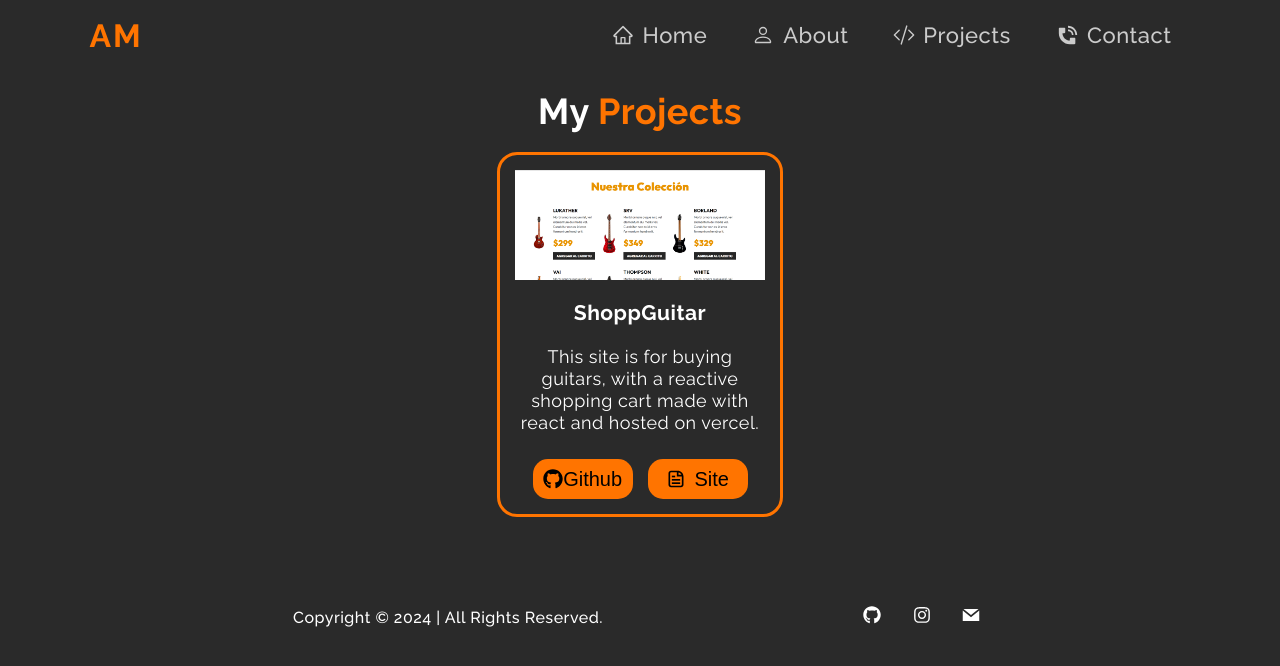
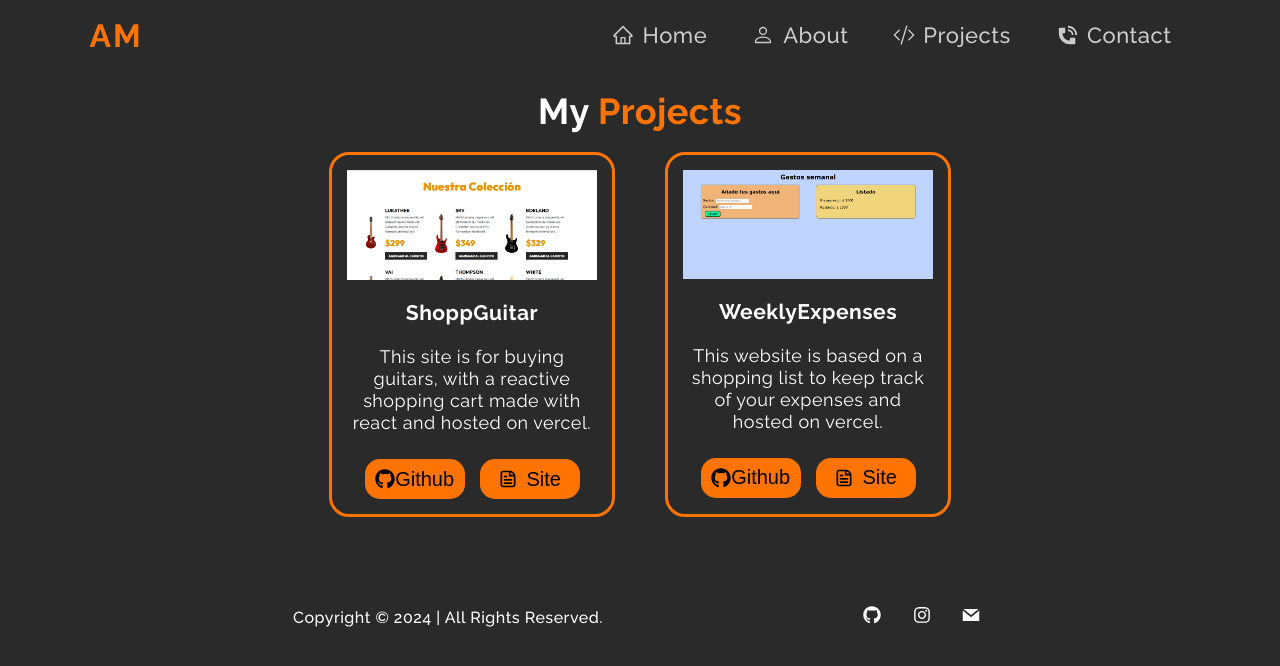
Before and after one commit to Soyagvs/my-portfolio, a React (Vite) app: page /Project in a window 1280 px wide. Shown: the top 666 px of the page. Built offline with nearby package versions, Linux system fonts and the light colour scheme.

Commit message:
add component the project 2

```diff
--- a/src/Components/common/ProjectsBox/ProjectBox.css
+++ b/src/Components/common/ProjectsBox/ProjectBox.css
@@ -23,6 +23,7 @@
 }
 
 .projectbtn {
+
     width: 100px;
     height: 40px;
 }
--- a/src/Components/common/ProjectsBox/ProjectBox.jsx
+++ b/src/Components/common/ProjectsBox/ProjectBox.jsx
@@ -9,12 +9,12 @@ const ProjectBox = ({ projectPhoto, projectName }) => {
       "This site is for buying guitars, with a reactive shopping cart made with react and hosted on vercel.",
     ShoppGuitarGithub: "https://github.com/Soyagvs/shopping-cart-reactjs",
     ShoppGuitarWebsite: "https://shopping-guitar.vercel.app/",
+
+    WeeklyExpensesDesc:
+      "This website is based on a shopping list to keep track of your expenses and hosted on vercel.",
+    WeeklyExpensesGithub: "https://github.com/Soyagvs/weekly-expenses",
+    WeeklyExpensesWebsite: "https://misgastos.vercel.app/"
     /*
-    MovieDesc:
-      "This web app  is for helping you find your desired movie.The project helped me with understanding the working of API.I also learned new CSS properties and tricks.",
-    MovieGithub: "https://github.com/EshaalB/Movie-App",
-    MovieWebsite: "https://film-mania.vercel.app/",
-
         ColourPaletteDesc:
           "This website helps you generate random colours that you can use as a palette.The project helped me understand Javascript more deeply using advance techniques",
         ColourPaletteGithub: "https://github.com/EshaalB/Colour-palette-Generator",
@@ -29,7 +29,7 @@ BackpackWebsite: "https://landing-page-react-sage.vercel.app/",*/
   return (
 
     <div className="projectBox">
-      <img className="projectPhoto" src={projectPhoto} alt="Project display" title="Title project" loading="lazy"/>
+      <img className="projectPhoto" src={projectPhoto} alt="Project display" title="Title project" loading="lazy" />
       <div>
         <br />
         <h3>{projectName}</h3>
--- a/src/Components/pages/Projects/Projects.jsx
+++ b/src/Components/pages/Projects/Projects.jsx
@@ -2,6 +2,8 @@ import React from "react";
 import ProjectBox from "../../common/ProjectsBox/ProjectBox.jsx"
 import "../Projects/Projects.css";
 import photo from "../../../assets/img/shopping-guitar.png"
+import photo2 from "../../../assets/img/Listas.png"
+
 const Projects = () => {
   return (
     <div>
@@ -10,8 +12,8 @@ const Projects = () => {
       </h2>
       <div className="project">
         <ProjectBox projectPhoto={photo} projectName="ShoppGuitar" />
-        {/*<ProjectBox projectPhoto="../../../../public/shopping-guitar.png" projectName="Movie" />
-        <ProjectBox projectPhoto="../../../../public/shopping-guitar.png" projectName="ColourPalette" />
+        <ProjectBox projectPhoto={photo2} projectName="WeeklyExpenses" />
+        {/*<ProjectBox projectPhoto="../../../../public/shopping-guitar.png" projectName="ColourPalette" />
         <ProjectBox projectPhoto="../../../../public/shopping-guitar.png" projectName="Backpack" />*/}
       </div>
     </div>
```
Lines whose indentation alone changed are shown as unchanged.
